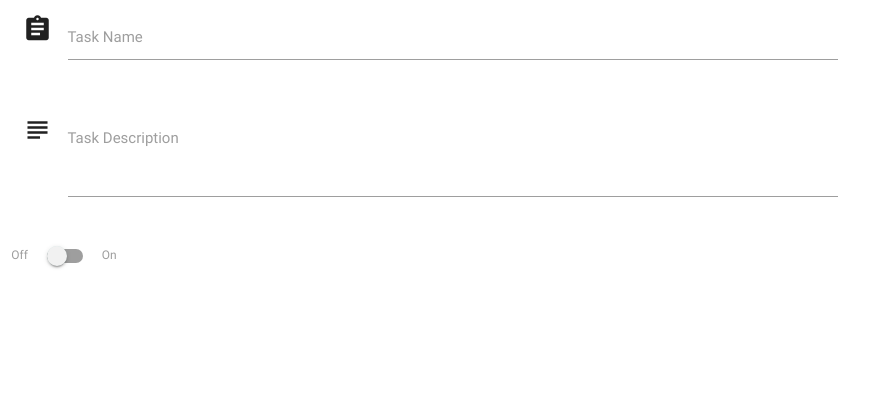
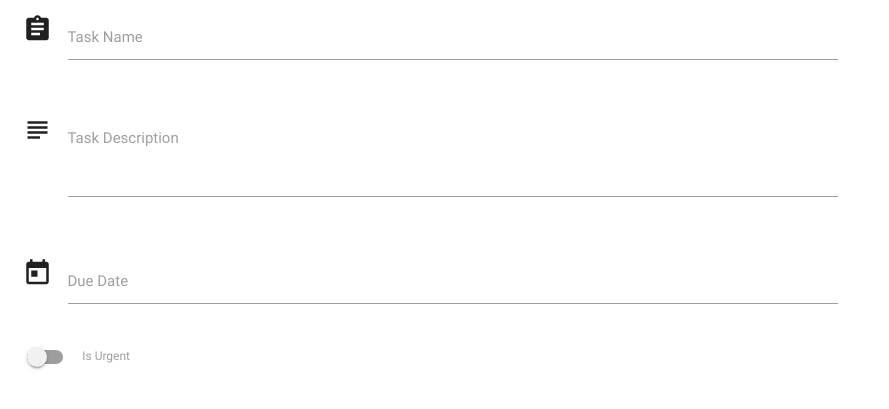
Before and after one commit to mariana-stefani/task-manager, a Flask app: page /add_task in a window 1280 px wide. Shown: the part 89-498 px from the top of the page, without its empty margins (0-889 px from the left). Run offline with Flask 2, Linux system fonts and the light colour scheme; some libraries are stand-ins or nearby versions.

Commit message:
Added date picker

```diff
--- a/templates/addtask.html
+++ b/templates/addtask.html
@@ -7,23 +7,29 @@
         <div class="input-field col s8">
           <i class="material-icons prefix">assignment</i>
           <input id="task_name" name="task_name" type="text" class="validate">
-          <label for="icon_prefix">Task Name</label>
+          <label for="task_name">Task Name</label>
         </div>
       </div>
       <div class="row">
         <div class="input-field col s8">
           <i class="material-icons prefix">subject</i>
           <textarea id="task_description" name="task_description" class="materialize-textarea"></textarea>
-          <label for="icon_telephone">Task Description</label>
+          <label for="task_description">Task Description</label>
+        </div>
+      </div>
+      <div id="matfix" class="row">
+        <div class="input-field col s8">
+          <i class="material-icons prefix">today</i>
+          <input id="due_date" name="due_date" type="text" class="datepicker">
+          <label for="due_date">Due Date</label>
         </div>
       </div>
       <div class="row">
         <div class="switch">
             <label>
-            Off
-            <input type="checkbox">
+            <input id="is_urgent" name="is_urgent" type="checkbox">
             <span class="lever"></span>
-            On
+            Is Urgent
              </label>
         </div>
       </div>
--- a/templates/base.html
+++ b/templates/base.html
@@ -9,7 +9,28 @@
     {% block content %}
     {% endblock %}
     <script src="https://cdnjs.cloudflare.com/ajax/libs/jquery/3.4.1/jquery.min.js"></script>
-    <script src="https://cdnjs.cloudflare.com/ajax/libs/materialize/0.100.2/js/materialize.min.js">
-</script>
+    <script src="https://cdnjs.cloudflare.com/ajax/libs/materialize/0.100.2/js/materialize.min.js"></script>
+    <script type="text/javascript">
+        $(document).ready(function() {
+            $('.collapsible').collapsible();
+        });
+
+        $('.datepicker').pickadate({
+    selectMonths: true, // Creates a dropdown to control month
+    selectYears: 15, // Creates a dropdown of 15 years to control year,
+    today: 'Today',
+    clear: 'Clear',
+    close: 'Ok',
+    closeOnSelect: false // Close upon selecting a date,
+    container: undefined, // ex. 'body' will append picker to body
+        });
+    </script>
+
+    <script type="text/javascript">
+        document.getElementById("matfix").addEventListener("click", function(e) {
+	        e.stopPropagation();
+        });
+    </script>
+
 </body>
 </html>
```
